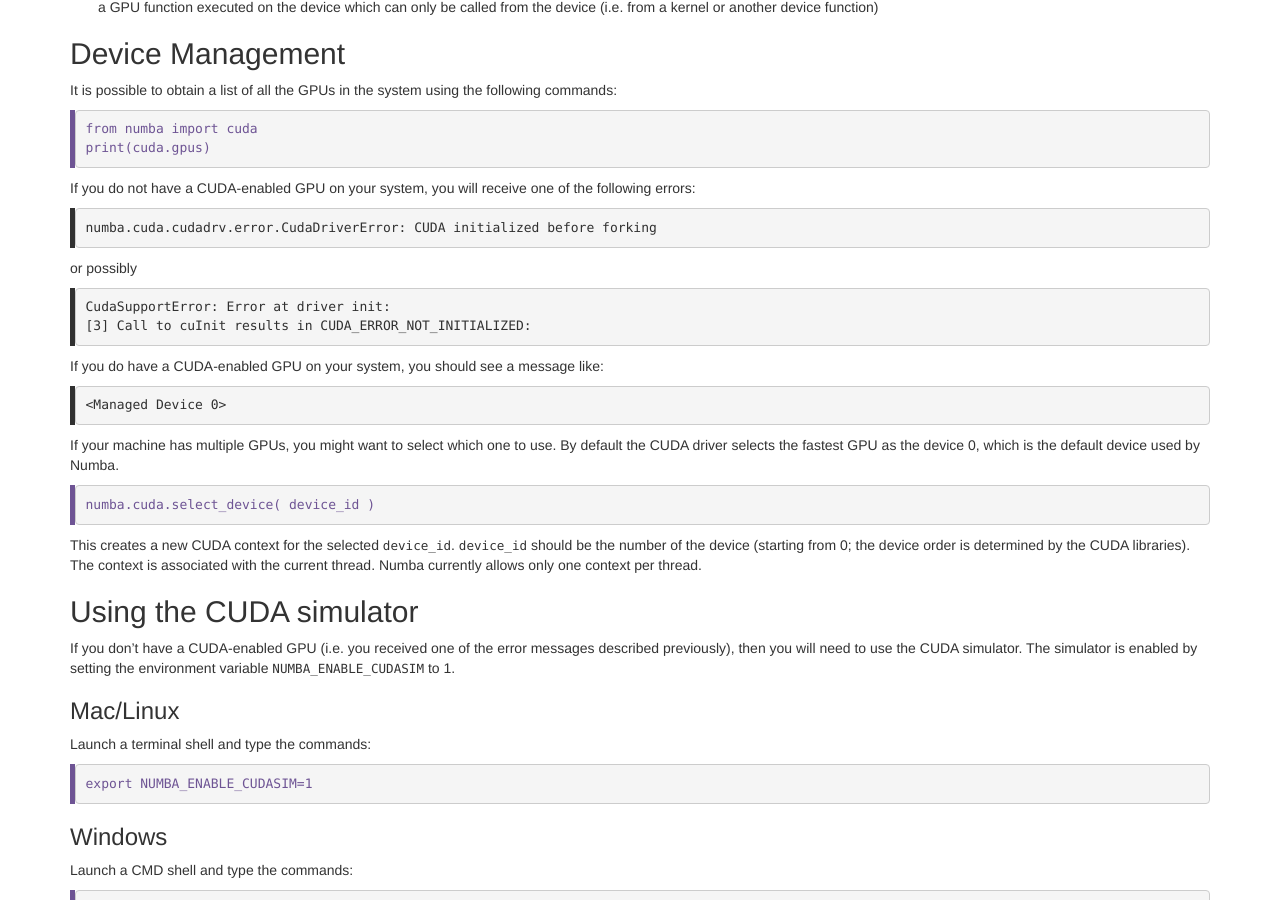
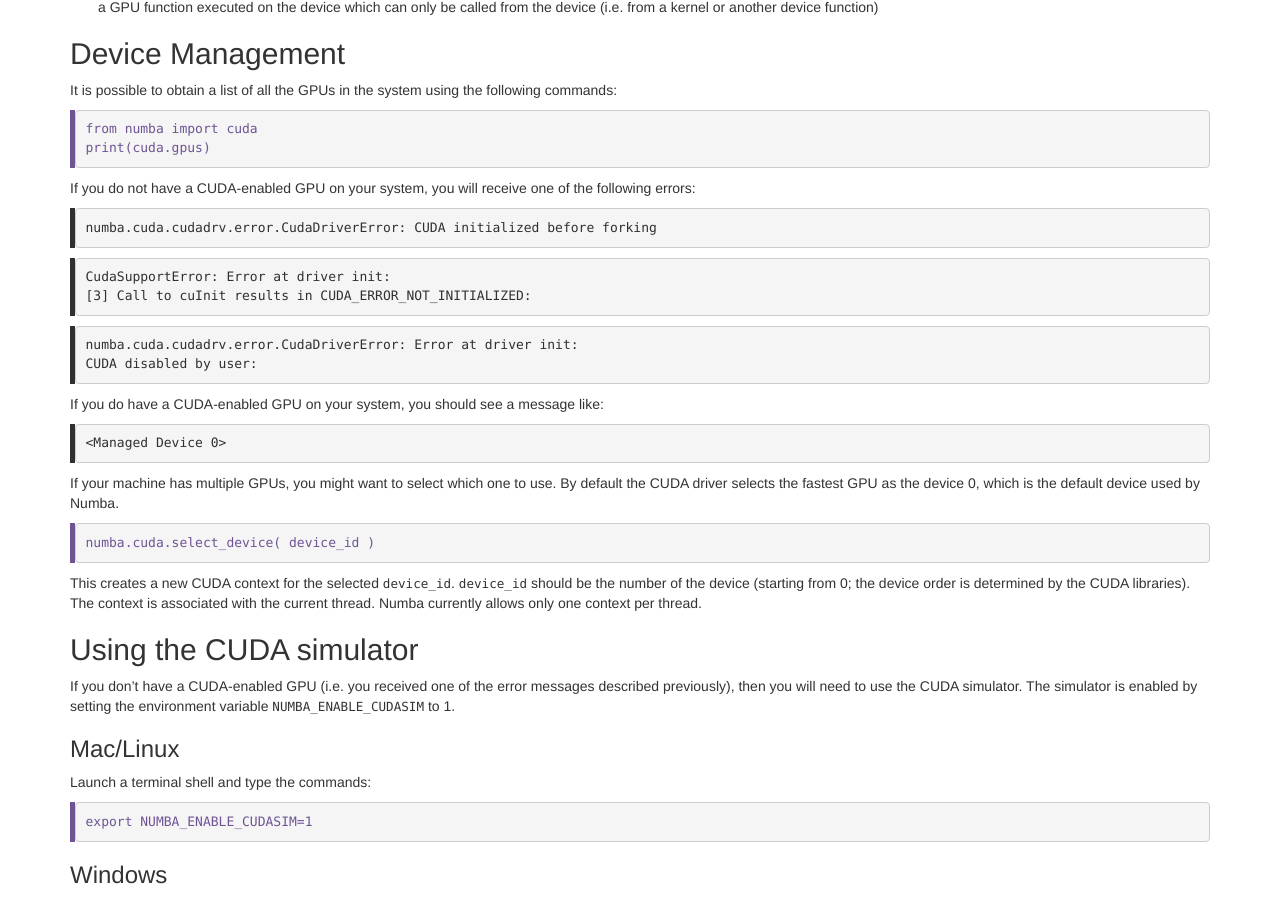
Before and after one commit to nyu-cds/python-numba, a Jekyll site: the page built from _episodes/05-cuda.md, in a window 1280 px wide and 900 px high, scrolled down 833 px. Built offline with Jekyll 4.4.1, drawn with Linux system fonts in a browser that asks for light colours.

Commit message:
Signed-off-by: Greg Watson <g.watson@computer.org>

```diff
--- a/_episodes/05-cuda.md
+++ b/_episodes/05-cuda.md
@@ -63,11 +63,15 @@
 ~~~
 {: .output}
 
-or possibly
-
 ~~~
 CudaSupportError: Error at driver init:
 [3] Call to cuInit results in CUDA_ERROR_NOT_INITIALIZED:
+~~~
+{: .output}
+
+~~~
+numba.cuda.cudadrv.error.CudaDriverError: Error at driver init:
+CUDA disabled by user:
 ~~~
 {: .output}
 
```
